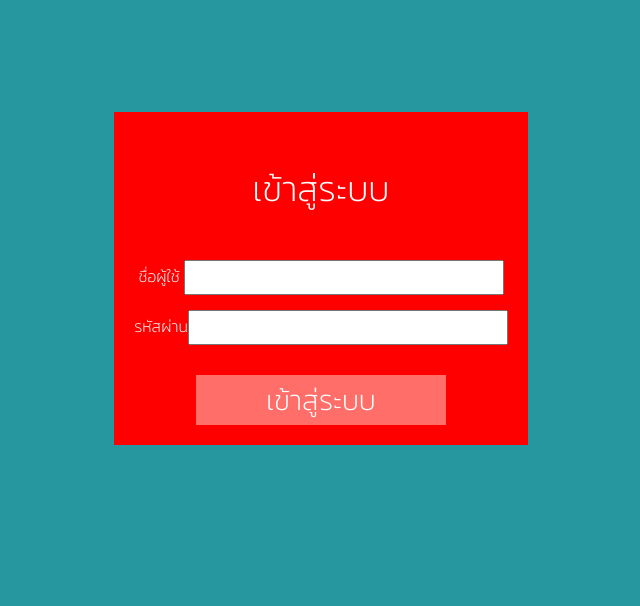
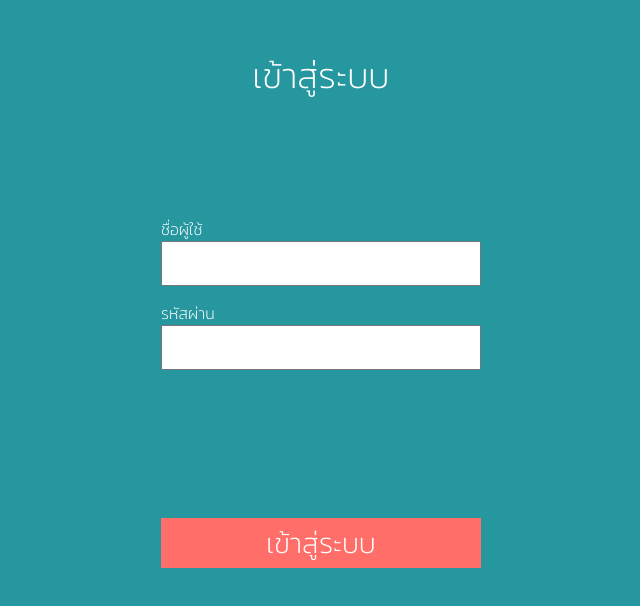
Before and after one commit to teethat-lsk/PhochanaFrontEnd, a React (Create React App) app: page /login in a window 1280 px wide. Shown: the part 122-728 px from the top of the page, without its empty margins (319-959 px from the left). Built offline with nearby package versions, Linux system fonts and the light colour scheme.

Commit message:
login_css

```diff
--- a/src/config/agreement.js
+++ b/src/config/agreement.js
@@ -1,4 +1,4 @@
-const text = [
+/*const text = [
 	'เนื้อเพลงชาติ เพลงชาติไทย ฉบับล่าสุด',
 	'  ประเทศไทยรวมเลือดเนื้อชาติเชื้อไทย',
 	'เป็นประชารัฐ ไผทของไทยทุกส่วน',
@@ -9,6 +9,7 @@ const text = [
 	'สละเลือดทุกหยาดเป็นชาติพลี',
 	'เถลิงประเทศชาติไทยทวีมีชัย ชโย',
 	'เพลงชาติไทย เป็นเพลงประจำชาติ ที่ถือว่าเป็นสัญลักษณ์ประจำชาติ ซึ่งมีที่มาน่าสนมาก เดิมทีเพลงชาติไทย เป็นเพลงที่ได้มีการประพันธ์ทำนอง โดย พระเจนดุริยางค์ เมื่อปี พ.ศ. 2475 สำหรับคำร้องฉบับแรกนั้น ได้รับเกียรติจาก ท่านขุนวิจิตรมาตราเป็นผู้แต่งคำร้องให้ หลังจากไม่นาน ก็มีการปรับเปลี่ยนเนื้อร้อง ทำนอง เกี่ยวกับเพลงชาติไทยเพิ่มเติม และล่าสุดได้มีการนำเนื้อร้องฉบับที่มีการแก้ไขล่าสุดของปี พ.ศ. 2482 มาจนถึงปัจจุบัน เนื้อเพลง สรรเสริญพระบารมี ฉบับล่าสุด',
-];
+];*/
+const text = ["     ข้อกำนนดและเงื่อนไขการใช้บริการ", "             phochana"];
 
-export default text.join('\n');
+export default text.join("\n");
--- a/src/screens/Login.js
+++ b/src/screens/Login.js
@@ -1,14 +1,14 @@
-import React, { Component } from 'react';
-import '../styles/Login.css';
-import axios from 'axios';
+import React, { Component } from "react";
+import "../styles/Login.css";
+import axios from "axios";
 
 class Login extends Component {
   constructor(props) {
     super(props);
 
     this.state = {
-			username: '',
-			password: '',
+      username: "",
+      password: "",
       isLoading: false,
     };
   }
@@ -67,33 +67,33 @@ class Login extends Component {
   };*/
   render() {
     return (
-			<div className='window'>
-				<div className='login_container'>
-					<label className='textLogin'> เข้าสู่ระบบ </label>
+      <div className="window">
+        <label className="textLogin"> เข้าสู่ระบบ </label>
+        <div className="login_container">
           <form onSubmit={this.handleSubmit}>
-						<div className='username'>
-							<label className='textUser'>ชื่อผู้ใช้ </label>
+            <div className="username">
+              <label className="textUser">ชื่อผู้ใช้ </label>
               <input
-								type='text'
+                type="text"
                 value={this.state.username}
                 onChange={this.handleUsernameChange}
-								className='userBox'
+                className="userBox"
               />
             </div>
-						<div className='password'>
-							<label className='textPass'>รหัสผ่าน</label>
+            <div className="password">
+              <label className="textPass">รหัสผ่าน</label>
               <input
-								type='text'
+                type="text"
                 value={this.state.password}
                 onChange={this.handlePasswordChange}
-								className='passBox'
+                className="passBox"
               />
             </div>
-						<button type='submit' className='login_btn_enter'>
+          </form>
+        </div>
+        <button type="submit" className="login_btn_enter">
           เข้าสู่ระบบ
         </button>
-					</form>
-				</div>
       </div>
     );
   }
--- a/src/styles/Login.css
+++ b/src/styles/Login.css
@@ -1,4 +1,4 @@
-@import 'Color.css';
+@import "Color.css";
 .window {
   height: 100vh;
   width: 100vw;
@@ -7,33 +7,46 @@
   position: absolute;
   bottom: 0;
   display: flex;
-	justify-content: space-evenly;
+  flex-direction: column;
+  /* justify-content: space-evenly; */
+  justify-content: center;
   align-items: center;
 }
 
+.textLogin {
+  display: flex;
+  flex-direction: column;
+
+  color: white;
+  padding: 60px;
+  font-size: 35px;
+}
+
 .login_container {
-	padding: 20px;
+  /* padding: 30px; */
+  margin-top: 40px;
   display: flex;
   flex-direction: column;
   align-items: center;
   text-align: center;
-	background-color: red;
-}
-
-.textLogin {
-	text-align: center;
-	color: white;
-	padding: 30px;
-	font-size: 35px;
+  /* background-color: red; */
 }
 
 .username {
   padding-top: 15px;
   padding-bottom: 15px;
+  display: flex;
+  flex-direction: column;
+  align-items: flex-start;
 }
 
 .password {
   padding-bottom: 30px;
+  display: flex;
+  flex-direction: column;
+  display: flex;
+  flex-direction: column;
+  align-items: flex-start;
 }
 
 .textUser {
@@ -47,12 +60,12 @@
 }
 
 .userBox {
-	height: 35px;
+  height: 45px;
   width: 320px;
 }
 
 .passBox {
-	height: 35px;
+  height: 45px;
   width: 320px;
 }
 
@@ -61,8 +74,9 @@
   text-align: center;
   border: none;
   height: 50px;
-	width: 250px;
+  width: 320px;
   font-size: 28px;
   color: white;
-	font-family: 'Kanit', sans-serif;
+  font-family: "Kanit", sans-serif;
+  margin-top: 118px;
 }
```
Lines whose indentation alone changed are shown as unchanged.
